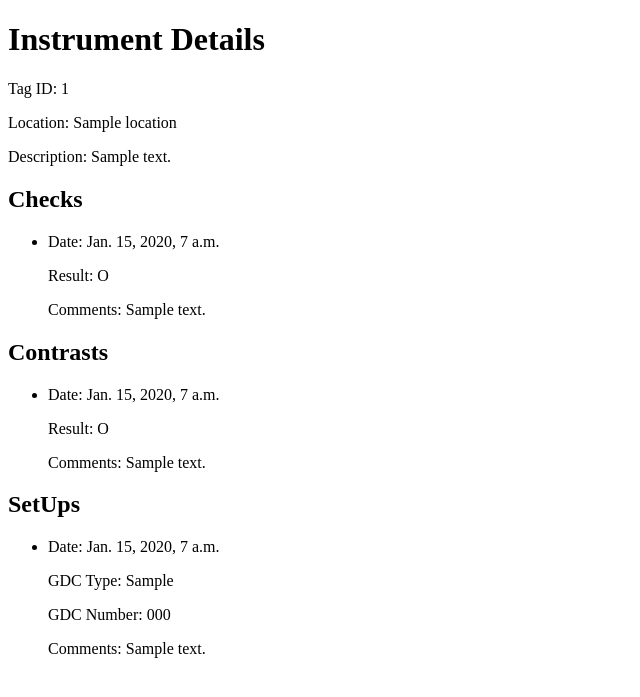
After one commit to paolodisanto/calibrary, a Django app: page /instrument/1/ in a window 1280 px wide. The commit adds this page. Shown: the top 697 px of the page, without its empty margins (0-640 px from the left). Run offline with Django 5.2, Linux system fonts and the light colour scheme; tables that the repository leaves empty hold one stand-in row (values such as "Sample post").

Commit message:
Listado de certificados asociados a los instrumentos funcionando parcialmente + Lector QR para celular (parcial)

```diff
--- a/src/core/models.py
+++ b/src/core/models.py
@@ -1,6 +1,6 @@
 from django.db import models, transaction
 from django.contrib.contenttypes.models import ContentType
-from django.contrib.contenttypes.fields import GenericForeignKey
+from django.contrib.contenttypes.fields import GenericForeignKey, GenericRelation
 import qrcode
 import os
 from io import BytesIO
@@ -132,12 +132,47 @@ class Instrument(models.Model):
     removal_date = models.DateTimeField(blank=True, null=True)
     removal_reason = models.CharField(blank=True, null=True, max_length=100)
 
+    checks = GenericRelation('Check')
+    contrasts = GenericRelation('Contrast')
+    setups = GenericRelation('Setup')
+
     def __str__(self):
         return f'{self.tag}'
 
+    def get_related_data(self):
+        """
+        Devuelve todas las instancias de Check, Contrast, y SetUp relacionadas con este instrumento,
+        junto con los archivos adjuntos, si los tienen.
+        """
+        related_data = {
+            'checks': [],
+            'contrasts': [],
+            'setups': []
+        }
+
+        # Recuperar instancias de Check
+        checks = Check.objects.filter(instrument=self)
+        for check in checks:
+            attachments = Attachment.objects.filter(content_object=check)
+            related_data['checks'].append({'instance': check, 'attachments': attachments})
+
+        # Recuperar instancias de Contrast
+        contrasts = Contrast.objects.filter(instrument=self)
+        for contrast in contrasts:
+            attachments = Attachment.objects.filter(content_object=contrast)
+            related_data['contrasts'].append({'instance': contrast, 'attachments': attachments})
+
+        # Recuperar instancias de SetUp
+        setups = SetUp.objects.filter(instrument=self)
+        for setup in setups:
+            attachments = Attachment.objects.filter(content_object=setup)
+            related_data['setups'].append({'instance': setup, 'attachments': attachments})
+
+        return related_data
+
 
 class SetUp(models.Model):
-    instrument = models.ForeignKey(Instrument, on_delete=models.CASCADE)
+    instrument = models.ForeignKey(Instrument, on_delete=models.CASCADE, related_name='setups')
     date = models.DateTimeField() #auto_now_add=True)
     gdc_type = models.CharField(max_length=50)
     gdc_number = models.CharField(max_length=50)
@@ -151,7 +186,7 @@ class SetUp(models.Model):
 
 
 class Check (models.Model):
-    instrument = models.ForeignKey(Instrument, on_delete=models.CASCADE)
+    instrument = models.ForeignKey(Instrument, on_delete=models.CASCADE, related_name='checks')
     date = models.DateTimeField(auto_now_add=True)
     OPTIONS_RESULT = [
         ('O', 'OK'),
@@ -178,7 +213,7 @@ class PatternInstrument (models.Model):
 
 
 class Contrast (models.Model):
-    instrument = models.ForeignKey(Instrument, on_delete=models.CASCADE)
+    instrument = models.ForeignKey(Instrument, on_delete=models.CASCADE, related_name='contrasts')
     date = models.DateTimeField(auto_now_add=True)
     OPTIONS_RESULT = [
         ('O', 'OK'),
--- /dev/null
+++ b/src/core/templates/core/instrument_detail.html
@@ -0,0 +1,61 @@
+<!DOCTYPE html>
+<html>
+<head>
+    <title>Instrument Detail</title>
+</head>
+<body>
+    <h1>Instrument Details</h1>
+    <p>Tag ID: {{ instrument.tag.id }}</p>
+    <p>Location: {{ instrument.location.name }}</p>
+    <p>Description: {{ instrument.tag.description }}</p>
+
+    <h2>Checks</h2>
+    {% if checks %}
+        <ul>
+        {% for check in checks %}
+            <li>
+                <p>Date: {{ check.date }}</p>
+                <p>Result: {{ check.result }}</p>
+                <p>Comments: {{ check.comments }}</p>
+                <!-- Puedes agregar más detalles aquí -->
+            </li>
+        {% endfor %}
+        </ul>
+    {% else %}
+        <p>No checks found.</p>
+    {% endif %}
+
+    <h2>Contrasts</h2>
+    {% if contrasts %}
+        <ul>
+        {% for contrast in contrasts %}
+            <li>
+                <p>Date: {{ contrast.date }}</p>
+                <p>Result: {{ contrast.result }}</p>
+                <p>Comments: {{ contrast.comments }}</p>
+                <!-- Puedes agregar más detalles aquí -->
+            </li>
+        {% endfor %}
+        </ul>
+    {% else %}
+        <p>No contrasts found.</p>
+    {% endif %}
+
+    <h2>SetUps</h2>
+    {% if setups %}
+        <ul>
+        {% for setup in setups %}
+            <li>
+                <p>Date: {{ setup.date }}</p>
+                <p>GDC Type: {{ setup.gdc_type }}</p>
+                <p>GDC Number: {{ setup.gdc_number }}</p>
+                <p>Comments: {{ setup.comments }}</p>
+                <!-- Puedes agregar más detalles aquí -->
+            </li>
+        {% endfor %}
+        </ul>
+    {% else %}
+        <p>No setups found.</p>
+    {% endif %}
+</body>
+</html>
--- a/src/core/urls.py
+++ b/src/core/urls.py
@@ -1,9 +1,11 @@
 from django.urls import path
 from . import views
+from .views import instrument_detail
 
 
 urlpatterns = [
     path("", views.index, name="index"),
     path('search/', views.search_item, name='search_item'),
     path('search/<str:qr_value>/', views.search_item, name='search_item_with_qr'),
+    path('instrument/<str:tag_id>/', instrument_detail, name='instrument_detail'),
 ]
--- a/src/core/views.py
+++ b/src/core/views.py
@@ -62,3 +62,19 @@ def qr_code_view(request):
     qr_url = reverse('generate_qr', kwargs={'tag': tag})
     return render(request, 'myapp/qr_code.html', {'qr_url': qr_url})
 """
+
+def instrument_detail(request, tag_id):
+    instrument = get_object_or_404(Instrument, tag__id=tag_id)
+
+    checks = instrument.checks.all()
+    contrasts = instrument.contrasts.all()
+    setups = instrument.setups.all()
+
+    context = {
+        'instrument': instrument,
+        'checks': checks,
+        'contrasts': contrasts,
+        'setups': setups,
+    }
+
+    return render(request, 'core/instrument_detail.html', context)
```
Also changed, not shown: src/calibrary/settings.py (+18 -17 lines), src/core/admin.py (+15 -16 lines), src/core/templates/admin/base_site.html (+13 -0 lines), src/core/templates/core/index.html (+19 -6 lines), src/core/migrations/0008_remove_attachment_core_attach_table_i_594c13_idx.py (added), src/core/migrations/0009_alter_check_instrument.py (added), src/core/migrations/0010_alter_contrast_instrument_alter_setup_instrument.py (added), src/media/qr_codes/FSX-001.png (added), src/media/qr_codes/FSX-002.png (added), src/media/qr_codes/NSX-001.png (added), 4 other files.
